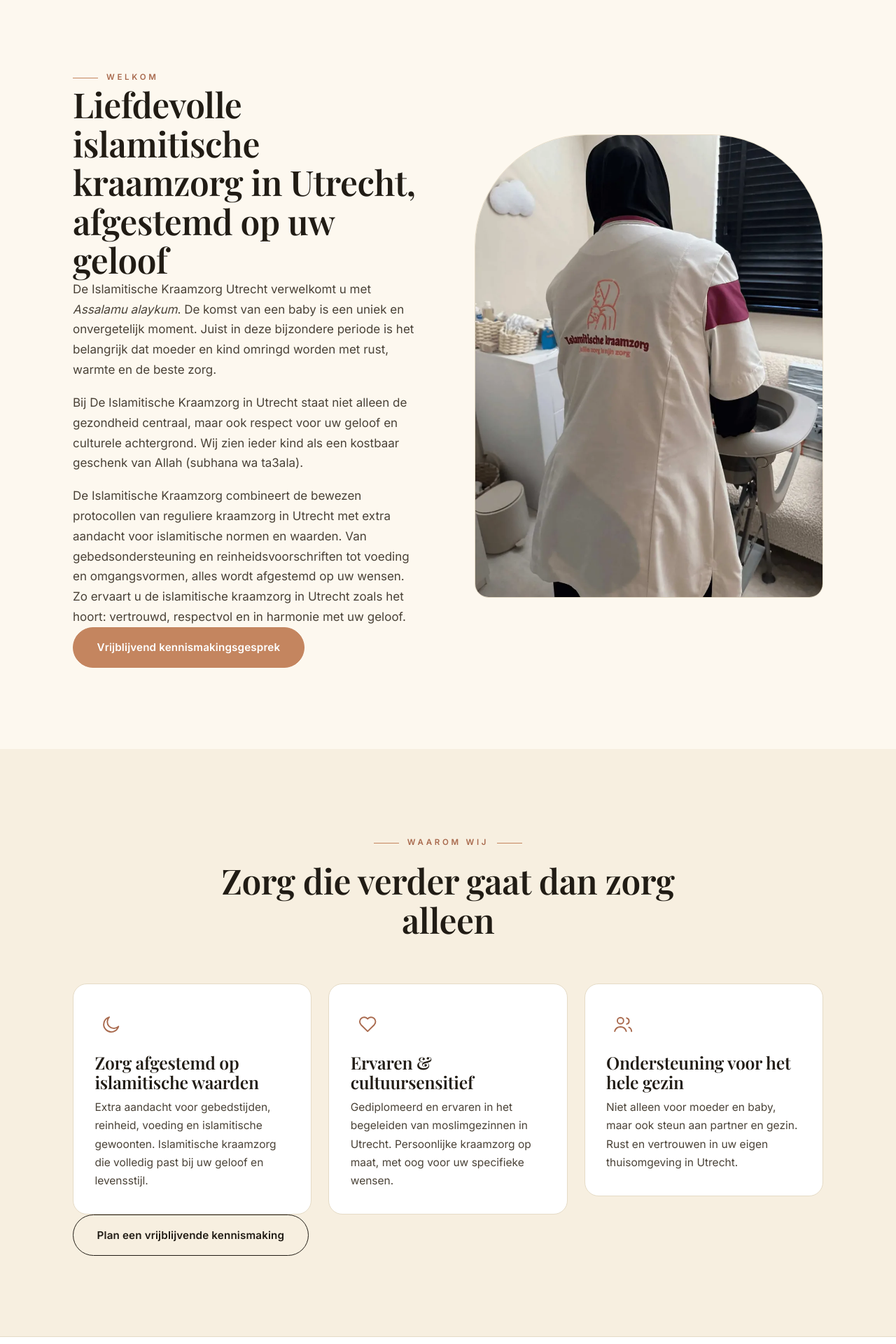
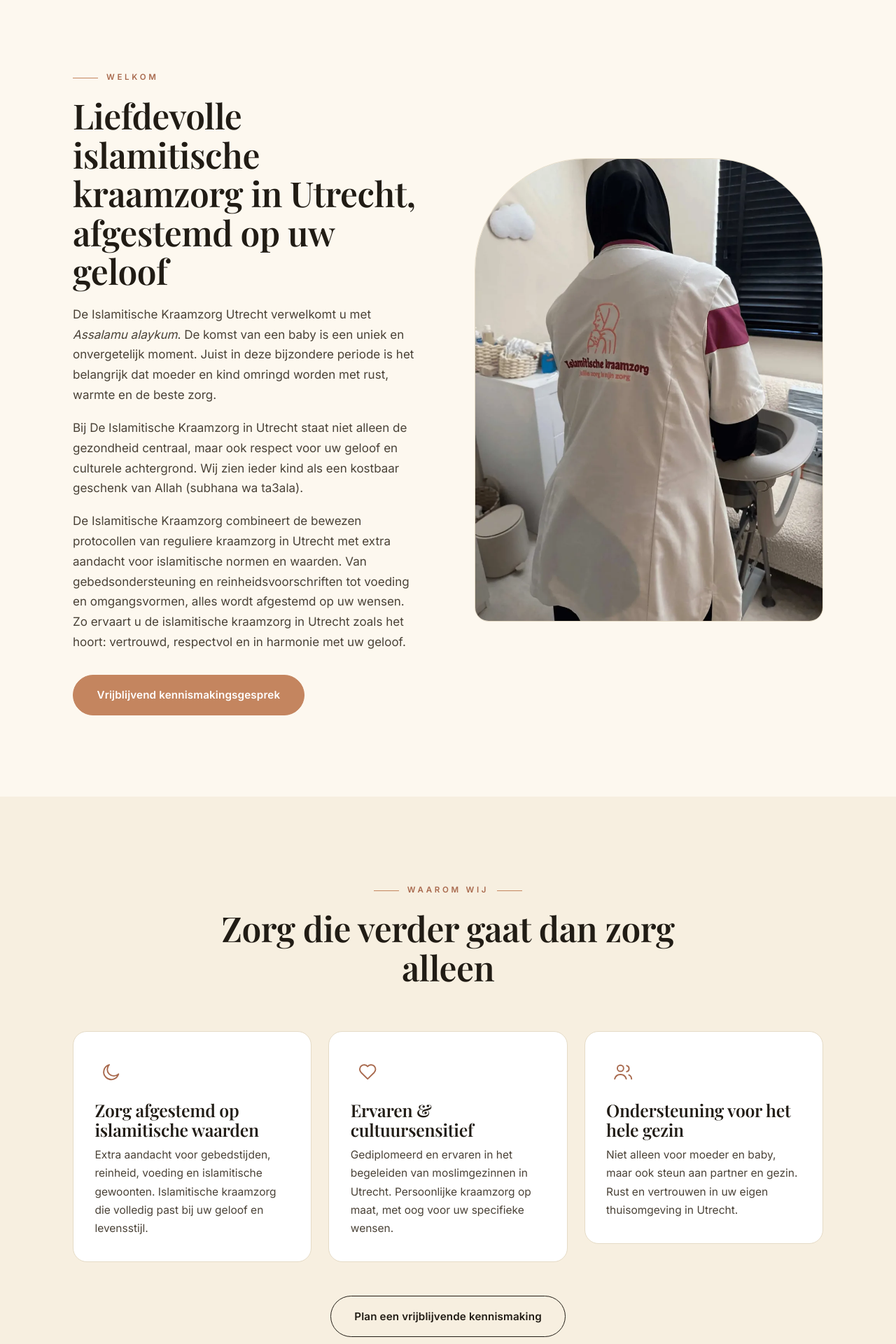
Before and after one commit to Maximustopdeals/De-Islamitische-Kraamzorg, a Next.js app: page / in a window 1280 px wide. Shown: the part 840-2760 px from the top of the page at 70% size. Built offline with nearby package versions, Linux system fonts and the light colour scheme; a web font is replaced by a local one.

Commit message:
Enhance accessibility with focus styles and skip link
Added focus styles for accessibility and skip link functionality.

```diff
--- a/src/app/globals.css
+++ b/src/app/globals.css
@@ -67,11 +67,35 @@ a { color: var(--terracotta-deep); text-decoration: none; }
 
 img { max-width: 100%; height: auto; display: block; }
 
+/* Focus states voor toegankelijkheid */
+:focus-visible {
+  outline: 2px solid var(--terracotta);
+  outline-offset: 3px;
+  border-radius: 4px;
+}
+
 .container {
   width: 100%;
   max-width: var(--container);
   margin-inline: auto;
   padding-inline: clamp(1.25rem, 4vw, 2.5rem);
+}
+
+/* ---------- Skip link (toegankelijkheid) ---------- */
+
+.skip-link {
+  position: absolute;
+  top: -100px;
+  left: 0;
+  background: var(--terracotta);
+  color: var(--white);
+  padding: 0.75rem 1.25rem;
+  z-index: 100;
+  transition: top 0.2s var(--ease-out);
+  font-weight: 600;
+}
+.skip-link:focus {
+  top: 0;
 }
 
 /* ---------- Labels & ornamenten ---------- */
@@ -167,6 +191,13 @@ img { max-width: 100%; height: auto; display: block; }
   backdrop-filter: blur(12px);
   border-bottom: 1px solid transparent;
   transition: border-color 0.3s var(--ease-out), box-shadow 0.3s var(--ease-out);
+}
+
+/* Fallback voor browsers zonder color-mix */
+@supports not (background: color-mix(in srgb, red 50%, blue)) {
+  .header {
+    background: rgba(253, 248, 239, 0.92);
+  }
 }
 
 .header.scrolled { border-bottom-color: var(--line); box-shadow: 0 1px 0 rgba(33, 28, 21, 0.03); }
@@ -416,6 +447,20 @@ img { max-width: 100%; height: auto; display: block; }
 .section__head { max-width: 46rem; margin-bottom: clamp(2.5rem, 5vw, 4rem); }
 .section__head.center { margin-inline: auto; text-align: center; }
 .section__head h2 { margin: 1rem 0 1.1rem; }
+
+/* Extra utility classes (toegevoegd) */
+.section__title {
+  margin: 1rem 0 1.25rem;
+}
+
+.section__actions {
+  margin-top: 2rem;
+}
+
+.section__actions.center {
+  text-align: center;
+  margin-top: 3rem;
+}
 
 /* ---------- Kaarten ---------- */
 
```
